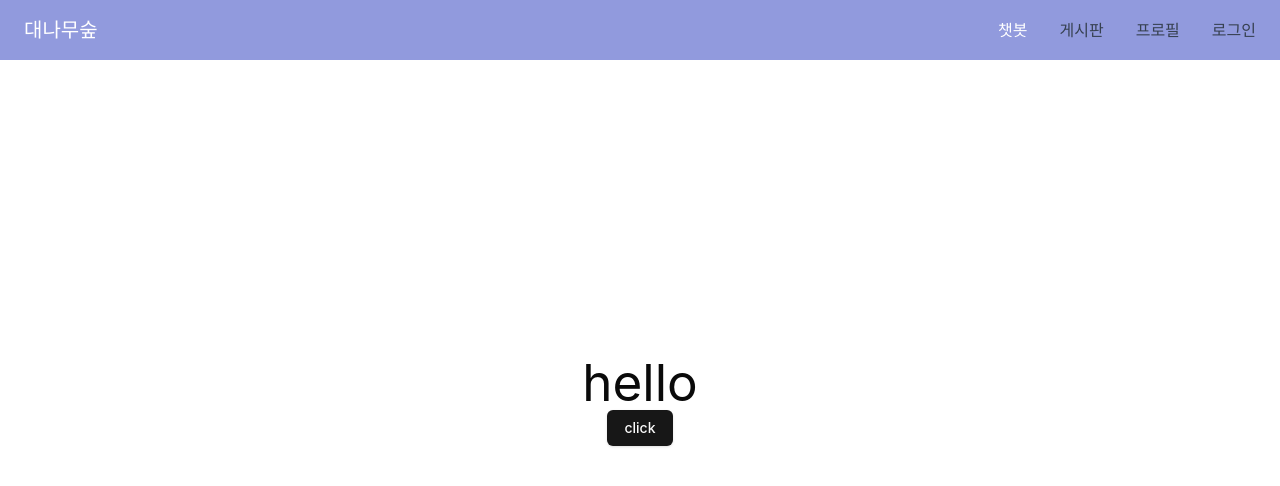
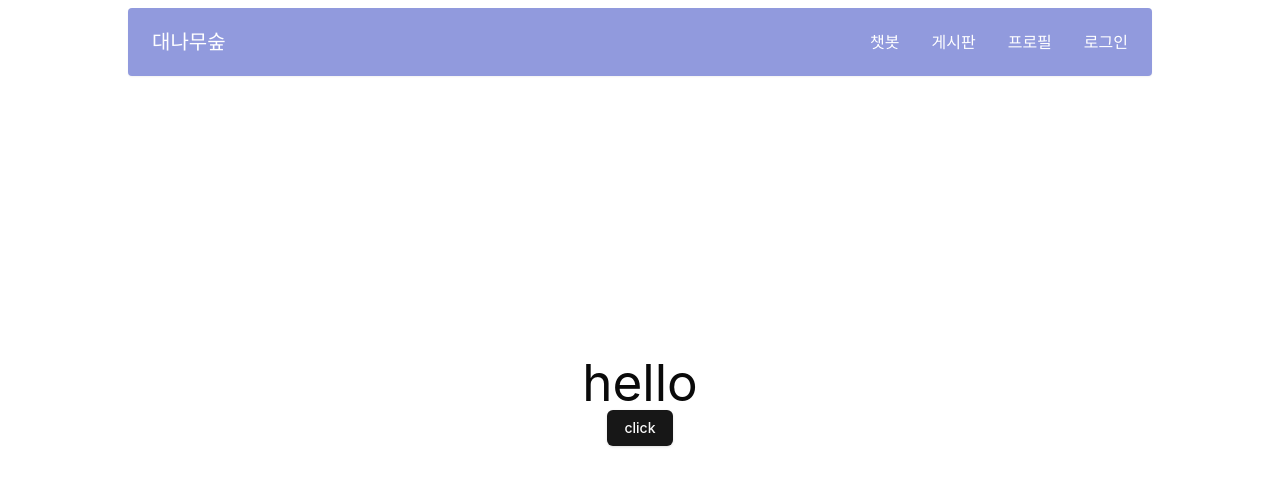
Before and after one commit to BambooParty/Bamboo-FE, a React (Vite) app: page / in a window 1280 px wide. Shown: the top 486 px of the page. Built offline with nearby package versions, Linux system fonts and the light colour scheme.

Commit message:
fix: header 스타일 수정

```diff
--- a/src/components/Header.tsx
+++ b/src/components/Header.tsx
@@ -3,7 +3,7 @@ import * as React from "react";
 const Header = () => {
   return (
     <header>
-      <nav className="bg-bamboo border-gray-200 px-4 lg:px-6 py-4 dark:bg-gray-800 w-screen absolute top-0 left-0">
+      <nav className="bg-bamboo border-gray-200 px-4 lg:px-6 py-5 shadow-sm dark:bg-gray-800 w-screen max-w-screen-lg absolute top-2 left-1/2 -translate-x-1/2 rounded-sm">
         <div className="flex flex-wrap justify-between items-center mx-auto max-w-screen-xl ">
           <a href="/" className="flex items-center">
             <span className="self-center text-xl font-semibold whitespace-nowrap text-white">
@@ -24,7 +24,7 @@ const Header = () => {
               <li>
                 <a
                   href="board"
-                  className="block py-2 pr-4 pl-3 text-gray-700 border-b border-gray-100 hover:bg-gray-50 lg:hover:bg-transparent lg:border-0 lg:hover:text-primary-700 lg:p-0"
+                  className="block py-2 pr-4 pl-3 text-white border-b border-gray-100 hover:bg-gray-50 lg:hover:bg-transparent lg:border-0 lg:hover:text-primary-700 lg:p-0"
                 >
                   게시판
                 </a>
@@ -32,7 +32,7 @@ const Header = () => {
               <li>
                 <a
                   href="profile"
-                  className="block py-2 pr-4 pl-3 text-gray-700 border-b border-gray-100 hover:bg-gray-50 lg:hover:bg-transparent lg:border-0 lg:hover:text-primary-700 lg:p-0 "
+                  className="block py-2 pr-4 pl-3 text-white border-b border-gray-100 hover:bg-gray-50 lg:hover:bg-transparent lg:border-0 lg:hover:text-primary-700 lg:p-0 "
                 >
                   프로필
                 </a>
@@ -40,7 +40,7 @@ const Header = () => {
               <li>
                 <a
                   href="login"
-                  className="block py-2 pr-4 pl-3 text-gray-700 border-b border-gray-100 hover:bg-gray-50 lg:hover:bg-transparent lg:border-0 lg:hover:text-primary-700 lg:p-0"
+                  className="block py-2 pr-4 pl-3 text-white border-b border-gray-100 hover:bg-gray-50 lg:hover:bg-transparent lg:border-0 lg:hover:text-primary-700 lg:p-0"
                 >
                   로그인
                 </a>
--- a/tailwind.config.js
+++ b/tailwind.config.js
@@ -14,6 +14,7 @@ export default {
         foreground: "hsl(var(--foreground))",
         bamboo: {
           DEFAULT: "#919add",
+          50: "#dee1f5",
         },
         card: {
           DEFAULT: "hsl(var(--card))",
```
